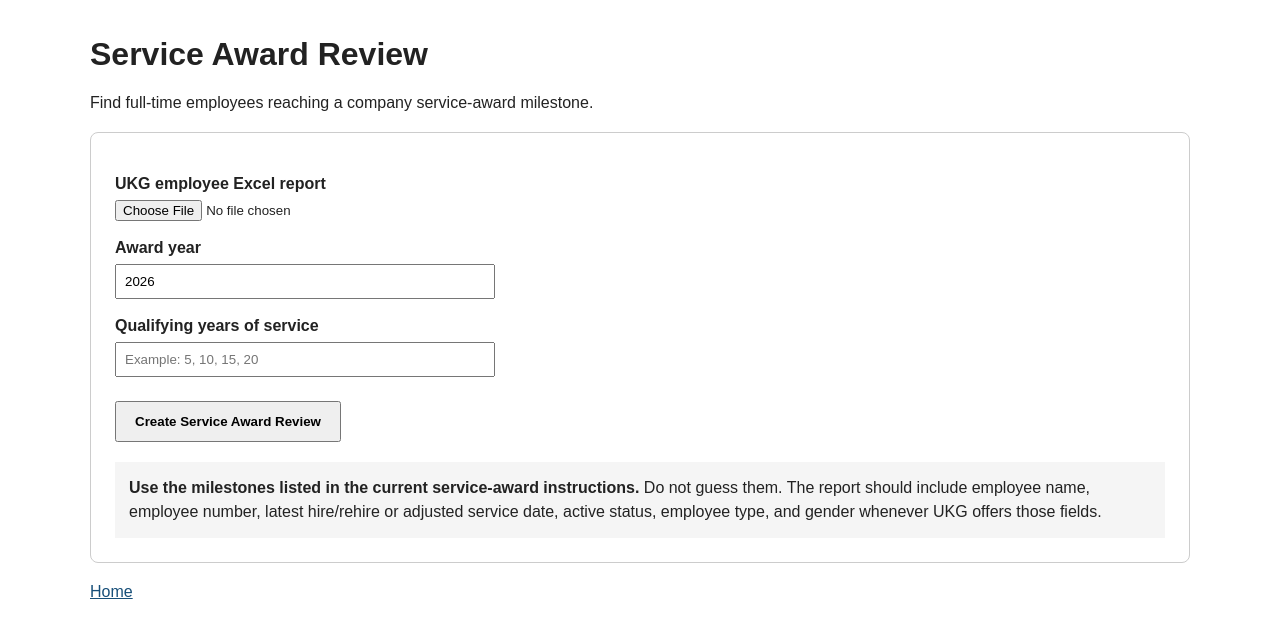
After one commit to smartiespartiesforyou/landmark-hr-tools, a Flask app: page /service-awards in a window 1280 px wide. The commit adds this page. Shown: the top 638 px of the page. Run offline with Flask 3, Linux system fonts and the light colour scheme; parts of the project's set-up code (start-up, migrations or seed data) failed here and were passed over.

Commit message:
Add files via upload

```diff
--- a/templates/index.html
+++ b/templates/index.html
@@ -21,6 +21,7 @@
     <li><a href="/ad347">📄 AD-347 Generator</a></li>
     <li><a href="/evaluations">👥 Evaluation Finder (90-Day &amp; Annual)</a></li>
     <li><a href="/birthdays-anniversaries">🎂 Birthdays &amp; Anniversaries</a></li>
+    <li><a href="/service-awards">🏆 Service Award Review</a></li>
 </ul>
 
 </body>
--- /dev/null
+++ b/templates/service_awards.html
@@ -0,0 +1,130 @@
+<!DOCTYPE html>
+<html lang="en">
+<head>
+    <meta charset="utf-8">
+    <meta name="viewport" content="width=device-width, initial-scale=1">
+    <title>Service Award Review</title>
+    <style>
+        body { font-family: Arial, sans-serif; max-width: 1100px; margin: 36px auto; padding: 0 20px; color: #222; }
+        .card { border: 1px solid #ccc; border-radius: 8px; padding: 24px; margin: 20px 0; }
+        label { display: block; font-weight: bold; margin-top: 18px; }
+        input { display: block; margin-top: 7px; }
+        input[type="number"], input[type="text"] { padding: 8px; width: min(360px, 92%); }
+        button { display: block; margin-top: 24px; padding: 11px 18px; font-weight: bold; cursor: pointer; }
+        .note, .warning { margin-top: 20px; padding: 14px; line-height: 1.5; }
+        .note { background: #f5f5f5; }
+        .warning { background: #fff4cc; border-left: 5px solid #c28a00; }
+        .summary { display: flex; gap: 12px; flex-wrap: wrap; margin: 18px 0; }
+        .summary div { background: #eef4f8; border-radius: 6px; padding: 12px 16px; }
+        table { width: 100%; border-collapse: collapse; margin: 14px 0 26px; }
+        th, td { border: 1px solid #aaa; padding: 8px; text-align: left; vertical-align: top; }
+        th { background: #174f79; color: white; }
+        tbody tr:nth-child(even) { background: #f3f6f8; }
+        .number { text-align: center; }
+        a { color: #174f79; }
+        .print-only { display: none; }
+        @media print {
+            body { max-width: none; margin: 0; padding: 0.3in; font-size: 10pt; }
+            .no-print { display: none !important; }
+            .print-only { display: block; }
+            table { page-break-inside: auto; }
+            tr { page-break-inside: avoid; }
+            th { background: #ddd !important; color: black !important; }
+        }
+    </style>
+</head>
+<body>
+    <h1>Service Award Review</h1>
+    <p>Find full-time employees reaching a company service-award milestone.</p>
+
+    {% if not results %}
+    <div class="card">
+        <form method="POST" enctype="multipart/form-data">
+            <label for="ukg_file">UKG employee Excel report</label>
+            <input id="ukg_file" name="ukg_file" type="file" accept=".xlsx" required>
+
+            <label for="award_year">Award year</label>
+            <input id="award_year" name="award_year" type="number" min="2000" max="2100" value="{{ default_year }}" required>
+
+            <label for="milestones">Qualifying years of service</label>
+            <input id="milestones" name="milestones" type="text" placeholder="Example: 5, 10, 15, 20" required>
+
+            <button type="submit">Create Service Award Review</button>
+        </form>
+
+        <div class="note">
+            <b>Use the milestones listed in the current service-award instructions.</b>
+            Do not guess them. The report should include employee name, employee number, latest hire/rehire
+            or adjusted service date, active status, employee type, and gender whenever UKG offers those fields.
+        </div>
+    </div>
+    {% else %}
+    <p class="print-only"><b>Landmark South Nursing and Rehabilitation Center</b></p>
+    <p><b>Award year:</b> {{ award_year }} &nbsp; <b>Milestones:</b> {{ milestones|join(', ') }} years</p>
+
+    <div class="summary">
+        <div><b>{{ eligible|length }}</b> ready for AD-297</div>
+        <div><b>{{ needs_review|length }}</b> need HR review</div>
+        <div><b>{{ excluded.not_full_time }}</b> part-time/PRN excluded</div>
+        <div><b>{{ excluded.inactive }}</b> inactive excluded</div>
+    </div>
+
+    <h2>Ready for AD-297</h2>
+    {% if eligible %}
+    <table>
+        <thead>
+            <tr>
+                <th>Name</th><th>Employee #</th><th>Service Date</th><th>Years</th><th>Gender</th><th>Date Used</th>
+            </tr>
+        </thead>
+        <tbody>
+        {% for employee in eligible %}
+            <tr>
+                <td>{{ employee.name }}</td>
+                <td>{{ employee.employee_id }}</td>
+                <td>{{ employee.service_date.strftime('%m/%d/%Y') }}</td>
+                <td class="number">{{ employee.years }}</td>
+                <td>{{ employee.gender }}</td>
+                <td>{{ employee.date_source }}</td>
+            </tr>
+        {% endfor %}
+        </tbody>
+    </table>
+    {% else %}
+    <p>No employees are ready to copy to AD-297.</p>
+    {% endif %}
+
+    <h2>Needs HR Review</h2>
+    {% if needs_review %}
+    <div class="warning">Do not copy these employees to AD-297 until the listed issue is verified.</div>
+    <table>
+        <thead>
+            <tr>
+                <th>Name</th><th>Employee #</th><th>Service Date</th><th>Years</th><th>Employee Type</th><th>Review Needed</th>
+            </tr>
+        </thead>
+        <tbody>
+        {% for employee in needs_review %}
+            <tr>
+                <td>{{ employee.name }}</td>
+                <td>{{ employee.employee_id or 'Not provided' }}</td>
+                <td>{{ employee.service_date.strftime('%m/%d/%Y') if employee.service_date else 'Not provided' }}</td>
+                <td class="number">{{ employee.years if employee.years is defined else '—' }}</td>
+                <td>{{ employee.employment_type or 'Not provided' }}</td>
+                <td><b>{{ employee.review_reason }}</b></td>
+            </tr>
+        {% endfor %}
+        </tbody>
+    </table>
+    {% else %}
+    <p>No employee records require additional review.</p>
+    {% endif %}
+
+    <p><b>Other records excluded:</b> {{ excluded.not_milestone }} did not reach a selected milestone; {{ excluded.missing_date }} had no usable date.</p>
+    <button class="no-print" type="button" onclick="window.print()">Print Review List</button>
+    <p class="no-print"><a href="/service-awards">Run another report</a></p>
+    {% endif %}
+
+    <p class="no-print"><a href="/">Home</a></p>
+</body>
+</html>
```
